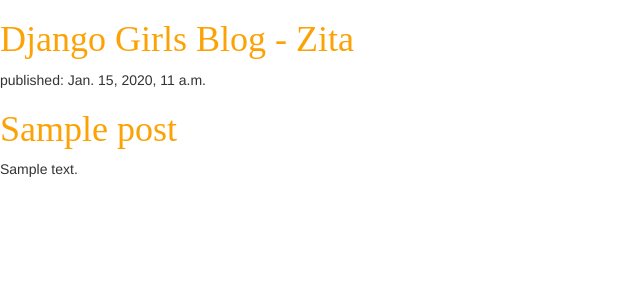
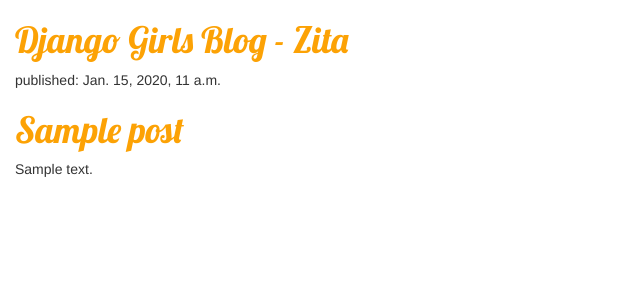
Before and after one commit to zitana/my-first-blog, a Django app: template blog/templates/blog/post_list.html in a window 1280 px wide. Shown: the top 300 px of the page, without its empty margins (0-640 px from the left). Run offline with Django 3.2, Linux system fonts and the light colour scheme; the template is opened without the code that fills it: values that come from a table or form of the project are taken from there, others are empty; tables that the repository leaves empty hold one stand-in row (values such as "Sample post"); some libraries are stand-ins or nearby versions.

Commit message:
add fonts

```diff
--- a/blog/static/CSS/blog.css
+++ b/blog/static/CSS/blog.css
@@ -2,7 +2,6 @@ h1 a {
     color: #FCA205;
     font-family: 'Lobster';
 }
-<a href="https://en.wikipedia.org/wiki/Django" class="external_link" id="link_to_wiki_page">
 
 body {
     padding-left: 15px;
--- a/blog/templates/blog/post_list.html
+++ b/blog/templates/blog/post_list.html
@@ -4,7 +4,9 @@
         <title>Django Girls blog</title>
         <link rel="stylesheet" href="//maxcdn.bootstrapcdn.com/bootstrap/3.2.0/css/bootstrap.min.css">
         <link rel="stylesheet" href="//maxcdn.bootstrapcdn.com/bootstrap/3.2.0/css/bootstrap-theme.min.css">
+        <link href="//fonts.googleapis.com/css?family=Lobster&subset=latin,latin-ext" rel="stylesheet" type="text/css">
         <link rel="stylesheet" href="{% static 'css/blog.css' %}">
+
     </head>
     <body>
         <div>
```
